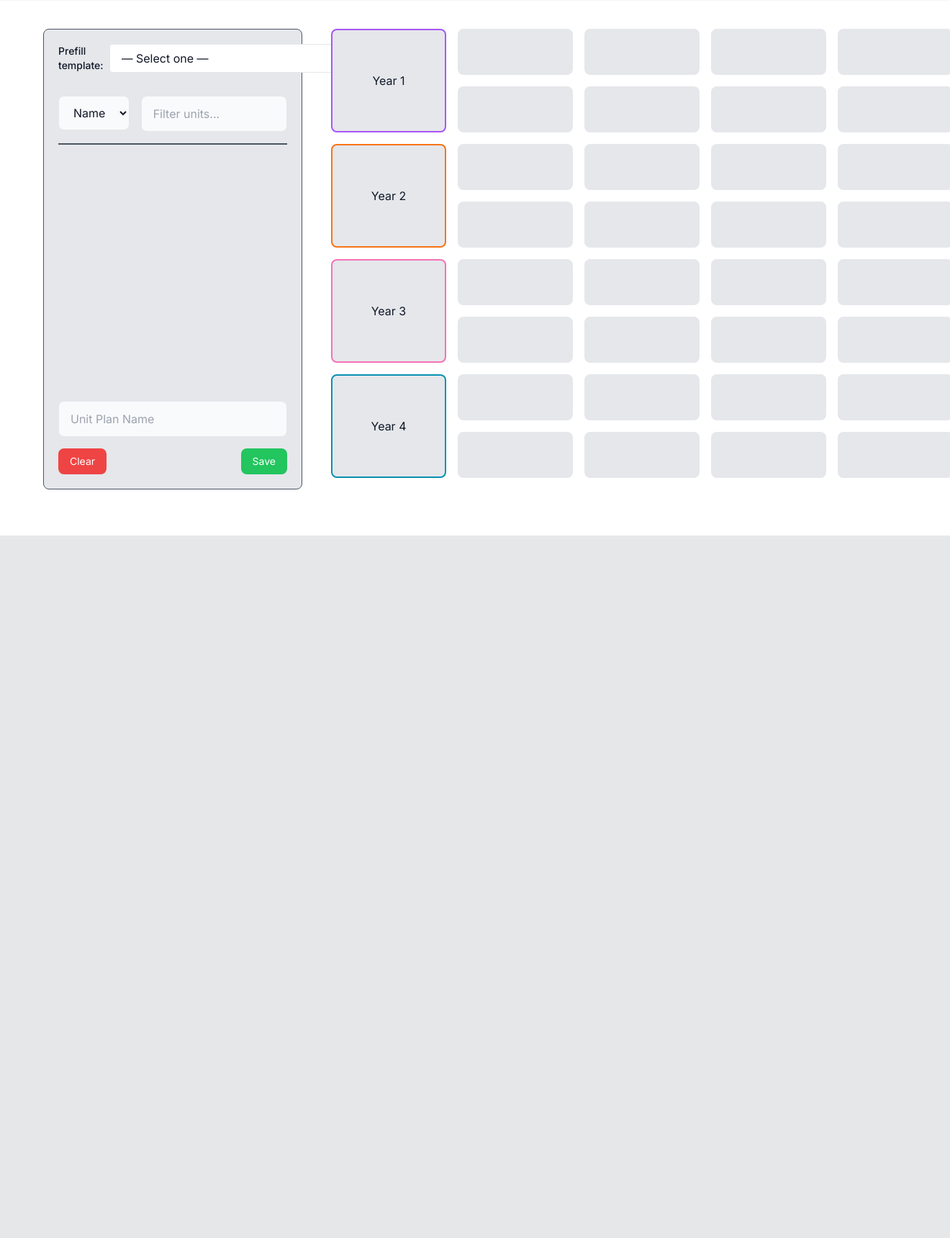
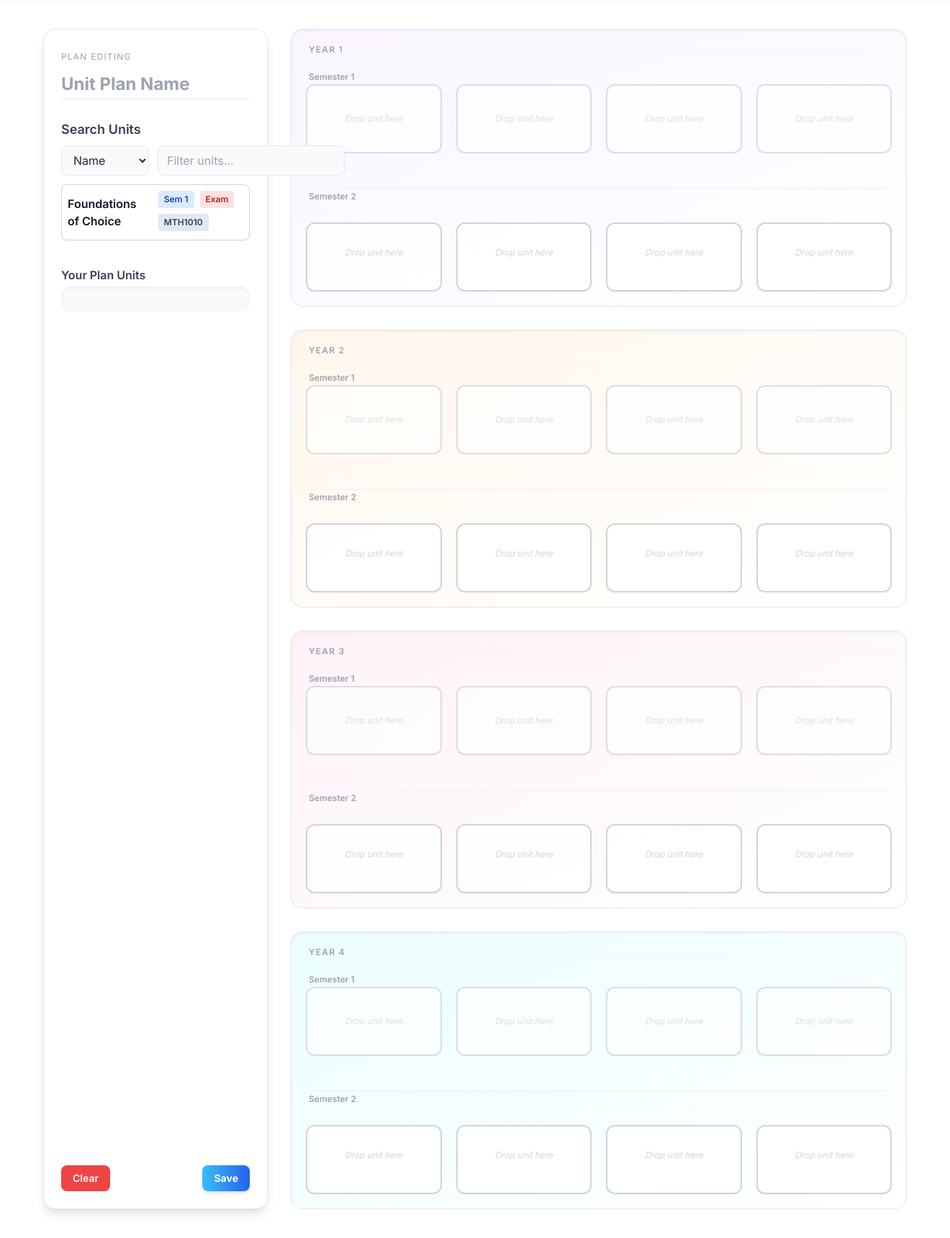
Before and after one commit to beugo/schedulo, a Flask app: page /create in a window 1320 px wide. Shown: the part 56-1776 px from the top of the page at 72% size. Before the commit the page ends 800 px from the top, so only its background shows below. Run offline with Flask 3, Linux system fonts and the light colour scheme; the visitor is signed in with stand-in values (Sample User, id 1); data that the repository does not hold is empty; some libraries are stand-ins or nearby versions.

Commit message:
added a very simple validation and made the units look nicer

```diff
--- a/src/app/templates/create.html
+++ b/src/app/templates/create.html
@@ -1,77 +1,121 @@
 {% extends "base.html" %}
-
 {% block title %}Create Plan{% endblock %}
-
 {% block content %}
-    <!-- This is to let jinja prepopulate the template with the existing plan data if it exists-->
 <script>
   window.INIT_PLAN = {
     name: {{ plan_name|tojson }},
     units: {{ grid_units|tojson }},
   };
 </script>
-
-  <div class="w-full flex flex-row gap-10 h-[80vh]">
-    <!-- Search Bar Side -->
-    <div class="flex flex-col h-full rounded-lg bg-gray-200 border border-gray-600 dark:bg-dark-border w-[30%] p-5 gap-4">
-
-      <!-- Prefill Unit Plan -->
-      <div class="flex items-center gap-2 mb-4">
-        <label for="prefillSelect" class="text-sm font-medium">Prefill template:</label>
-        <select id="prefillSelect"
-                class="px-3 py-2 border rounded bg-white dark:bg-dark-fg text-gray-900 dark:text-dark-primary">
-          <option value="">— Select one —</option>
-          <option value="cs">Computer Science</option>
-          <option value="cyber">Cybersecurity</option>
-          <option value="cs_cyber">Computer Science and Cybersecurity</option>
-        </select>
+<div class="w-full flex flex-col lg:flex-row gap-8 min-h-[80vh]">
+  <!-- change these comments -->
+  {# --- Side Panel --- #}
+  <aside class="flex flex-col rounded-2xl bg-white dark:bg-gray-950 border border-gray-200 dark:border-gray-800 shadow-lg w-full lg:w-[26%] p-6 gap-7">
+    <div>
+      <span class="uppercase text-xs text-gray-400 tracking-widest">Plan Editing</span>
+      <input type="text" id="planName" placeholder="Unit Plan Name" value="{{ plan_name }}"
+        class="mt-2 text-2xl font-bold text-gray-900 dark:text-white bg-transparent outline-none w-full border-b border-gray-200 dark:border-gray-800 focus:border-blue-400 transition px-0 py-1"/>
     </div>
-
-      <!-- Search Unit -->
-      <div class="w-full flex flex-row gap-4 transition-colors duration-300">
     <div>
-          <select id="searchType" class="flex w-full px-4 py-3 rounded-lg border border-gray-200 dark:border-dark-border bg-gray-50 dark:bg-dark-fg text-gray-900 dark:text-dark-primary focus:outline-none focus:border-blue-500 dark:focus:border-blue-400 transition">
+      <h3 class="font-semibold text-gray-700 dark:text-gray-100 text-lg mb-2">Search Units</h3>
+      <div class="flex gap-3 mb-3">
+        <select id="searchType" class="px-3 py-2 rounded-lg border border-gray-200 dark:border-gray-700 bg-gray-50 dark:bg-gray-900 text-gray-800 dark:text-gray-100 focus:ring-2 focus:ring-blue-400 transition">
           <option value="name">Name</option>
           <option value="code">Unit Code</option>
         </select>
+        <input id="searchInput" type="text" placeholder="Filter units..." autocomplete="off"
+          class="flex-grow px-3 py-2 rounded-lg border border-gray-200 dark:border-gray-700 bg-gray-50 dark:bg-gray-900 text-gray-800 dark:text-gray-100 focus:ring-2 focus:ring-blue-400 transition"/>
       </div>
-        <div class="flex flex-col flex-grow" style="position: relative;">
-          <input type="text" id="searchInput" placeholder="Filter units..." autocomplete="off"
-            class="w-full px-4 py-3 rounded-lg border border-gray-200 dark:border-dark-border bg-gray-50 dark:bg-dark-fg text-gray-900 dark:text-dark-primary focus:outline-none focus:border-blue-500 dark:focus:border-blue-400 transition">
-          <ul id="results" class="dropdown-list" style="width: 100%;"></ul>
+      <div class="flex items-center p-2 rounded-lg border border-gray-300 mb-2 cursor-move gap-2 bg-white dark:bg-gray-900 shadow-sm unit">
+        <span class="flex-grow font-semibold">Foundations of Choice</span>
+        <div class="flex flex-wrap gap-1 items-center ml-2">
+            <span class="tag px-2 py-1 text-xs rounded font-semibold mr-1 mb-1 inline-block bg-blue-100 text-blue-800">Sem 1</span>
+            <span class="tag px-2 py-1 text-xs rounded font-semibold mr-1 mb-1 inline-block bg-red-100 text-red-700">Exam</span>
+            <span class="tag px-2 py-1 text-xs rounded font-semibold mr-1 mb-1 inline-block bg-slate-200 text-slate-700">MTH1010</span>
         </div>
     </div>
-      <div class="w-full border border-gray-600"></div>
-      <div id="unitList" class="flex-grow overflow-auto"></div>
-      <div class="flex flex-col w-full">
-        <input type="text" id="planName" placeholder="Unit Plan Name" value="{{ plan_name }}"
-          class="w-full px-4 py-3 rounded-lg border border-gray-200 dark:border-dark-border bg-gray-50 dark:bg-dark-fg text-gray-900 dark:text-dark-primary focus:outline-none focus:border-blue-500 dark:focus:border-blue-400 transition">
+      <ul id="results" class="dropdown-list w-full"></ul>
     </div>
-      <div class="flex flex-row gap-4">
-        <a href="{{ url_for('main.create_page') }}" class="px-4 py-2 bg-red-500 hover:bg-red-600 rounded-lg text-white text-sm transition">Clear</a>
+    <div>
+      <h3 class="font-semibold text-gray-700 dark:text-gray-100 text-md mb-1">Your Plan Units</h3>
+      <div id="unitList" class="bg-gray-50 dark:bg-gray-900 rounded-xl p-4 max-h-[30vh] overflow-y-auto shadow-inner scroll-smooth border border-gray-100 dark:border-gray-800"></div>
+    </div>
+    <div class="mt-auto flex flex-row gap-4 pt-2">
+      <a href="{{ url_for('main.create_page') }}" class="px-4 py-2 bg-red-500 hover:bg-red-600 rounded-lg text-white text-sm transition font-semibold">Clear</a>
       <div class="flex-grow"></div>
-        <a id="saveButton" class="px-4 py-2 bg-green-500 hover:bg-green-600 rounded-lg text-white text-sm transition">Save</a>
+      <a id="saveButton" class="px-4 py-2 bg-gradient-to-r from-sky-400 to-blue-600 hover:from-sky-500 hover:to-blue-700 rounded-lg text-white text-sm transition font-bold shadow-md cursor-pointer">Save</a>
     </div>
+  </aside>
+  {# --- Main Grid Section --- #}
+  <main class="flex-grow w-full">
+    {% set year_titles = ["Year 1", "Year 2", "Year 3", "Year 4"] %}
+    {% set year_bg_colors = [
+      'from-purple-50 dark:from-purple-900/50',
+      'from-orange-50 dark:from-orange-900/50',
+      'from-pink-50 dark:from-pink-900/40',
+      'from-cyan-50 dark:from-cyan-900/40'
+    ] %}
+    <div class="flex flex-col gap-8 w-full">
+      {% for y in range(4) %}
+      <section class="p-5 rounded-2xl bg-gradient-to-br to-white dark:to-gray-950 {{ year_bg_colors[y] }} shadow-inner border border-gray-200 dark:border-gray-800">
+        <div class="mb-4 flex items-center gap-3">
+          <span class="text-xs text-gray-400 dark:text-gray-500 uppercase font-semibold tracking-widest pl-1">
+            {{ year_titles[y] }}
+          </span>
+          <div class="flex-1 h-px bg-gray-100 dark:bg-gray-800 mt-1"></div>
         </div>
-
-    <!-- turned this into a loop to cut down on some lines of code -->
-    <div class="flex h-full flex-grow grid gap-4" style="grid-template-columns: repeat(5, 20%); grid-template-rows: repeat(8, 10%);">
-      {# Loop to generate year labels and slots dynamically #}
-      {% for r in range(1,9) %}
-        {% if r in [1,3,5,7] %}
-          <div class="flex items-center justify-center border-2 col-start-1 row-start-{{ r }} row-span-2 rounded-lg bg-gray-200 dark:bg-dark-border year {{ ['border-purple-500','border-orange-500','border-pink-400','border-cyan-600'][((r-1)//2)] }}">
-            Year {{ ((r-1)//2) + 1 }}
+        <div>
+          <span class="text-xs text-gray-400 dark:text-gray-600 font-semibold px-1">Semester 1</span>
+          <div class="grid grid-cols-4 gap-5 relative">
+            {# Row 1: Semester 1 #}
+            {% for slot in range(1, 5) %}
+              {% set grid_key = ((y*2)+1, slot) %}
+              {% set cell = grid_units.get(grid_key) %}
+              <div
+                class="rounded-xl border-2 border-gray-300 dark:border-gray-700 bg-white/90 dark:bg-gray-900/80 shadow-sm px-4 py-3 group hover:ring-2 hover:ring-blue-400/40 transition-all h-24 flex flex-col justify-center unit-cell"
+                data-key="{{ (y*2)+1 }},{{ slot }}"
+                {% if not cell %}style="opacity:.75;"{% endif %}
+              >
+                {% if cell %}
+                  <div class="text-sm font-semibold text-gray-800 dark:text-white group-hover:text-blue-700 dark:group-hover:text-blue-400 transition cursor-move unit" draggable="true">
+                    {{ cell.name }}
                   </div>
-        {% endif %}
-        {% for c in range(2,6) %}
-          <div class="border-2 col-start-{{ c }} row-start-{{ r }} rounded-lg bg-gray-200 dark:bg-dark-border unit-cell" data-key="{{ r }},{{ c-1 }}">
-            {%- set cell = grid_units.get((r, c-1)) -%}
-            {% if cell %}
-              <div class="p-2 rounded text-center cursor-move text-xs unit" draggable="true">{{ cell.name }} ({{ cell.code }})</div>
+                  <div class="text-xs text-gray-400 dark:text-gray-300">{{ cell.code }}</div>
+                {% else %}
+                  <div class="text-gray-300 dark:text-gray-600 italic text-xs text-center">Drop unit here</div>
                 {% endif %}
               </div>
             {% endfor %}
+            {# --- Divider between semesters (across all columns) --- #}
+            <div class="absolute left-0 right-0 mx-2 top-[calc(50%)] h-0.5 bg-gray-100 dark:bg-gray-800 rounded" style="z-index:1;"></div>
+            <span class=" mt-8 col-span-4 text-xs text-gray-400 dark:text-gray-600 font-semibold px-1">Semester 2</span>
+
+            {# Row 2: Semester 2 #}
+            {% for slot in range(1, 5) %}
+              {% set grid_key = ((y*2)+2, slot) %}
+              {% set cell = grid_units.get(grid_key) %}
+              <div
+                class="rounded-xl border-2 border-gray-300 dark:border-gray-700 bg-white/90 dark:bg-gray-900/80 shadow-sm px-4 pb-3 group hover:ring-2 hover:ring-blue-400/40 transition-all h-24 flex flex-col justify-center unit-cell"
+                style="margin-top: 0.5rem"
+                data-key="{{ (y*2)+2 }},{{ slot }}"
+                {% if not cell %}style="opacity:.75;"{% endif %}
+              >
+                {% if cell %}
+                  <div class="text-sm font-semibold text-gray-800 dark:text-white mb-0.5 group-hover:text-blue-700 dark:group-hover:text-blue-400 transition cursor-move unit" draggable="true">
+                    {{ cell.name }}
+                  </div>
+                  <div class="text-xs text-gray-400 dark:text-gray-300">{{ cell.code }}</div>
+                {% else %}
+                  <div class="text-gray-300 dark:text-gray-600 italic text-xs text-center">Drop unit here</div>
+                {% endif %}
+              </div>
             {% endfor %}
+          </div>
+        </div>
+      </section>
+      {% endfor %}
+    </div>
+  </main>
 </div>
 <script src="{{ url_for('static', filename='js/create.js') }}"></script>
 {% endblock %}
```
Lines whose indentation alone changed are shown as unchanged.
